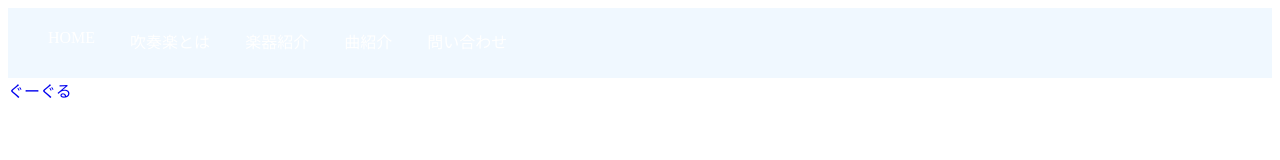
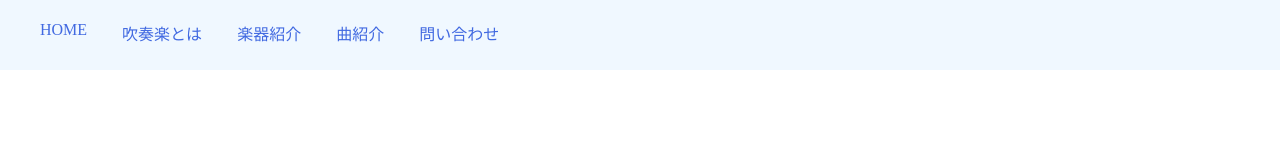
Before and after one commit to God-bird/ICHWO-, a plain HTML site: page index.html in a window 1280 px wide. Drawn offline with Linux system fonts and the light colour scheme.

Commit message:
Update common.css

```diff
--- a/common.css
+++ b/common.css
@@ -7,6 +7,9 @@
   background-color: Aliceblue;
   padding-top: 5px;
   box-sizing: border-box;
+  position: fixed;
+  top: 0;
+  left: 0;
 }
 .ul{
   display: flex;
@@ -17,6 +20,6 @@
 .a{
   display: block;
   text-decoration: none;
-  color: white;
+  color: Royalblue;
   margin-right: 35px;
 }
```
